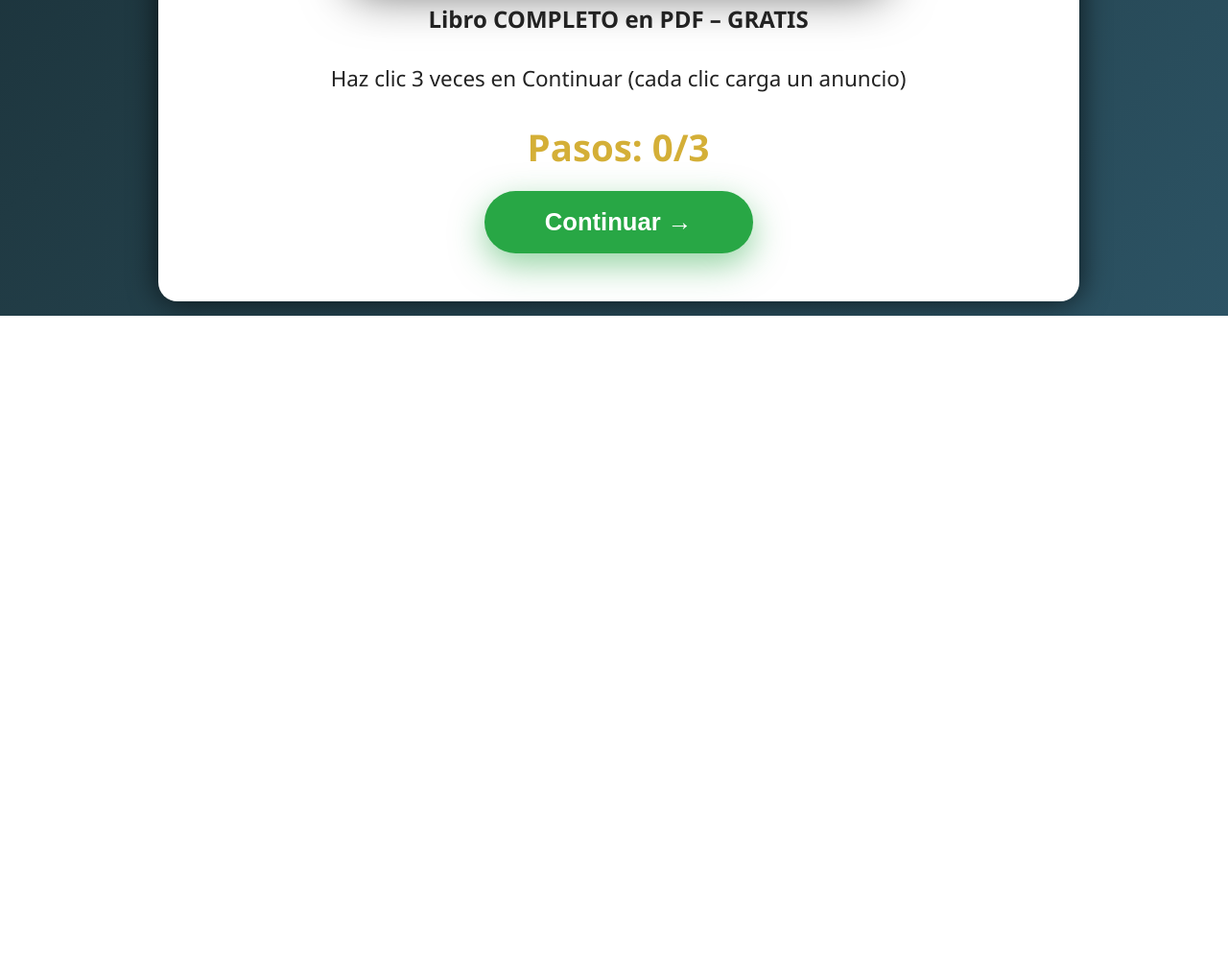
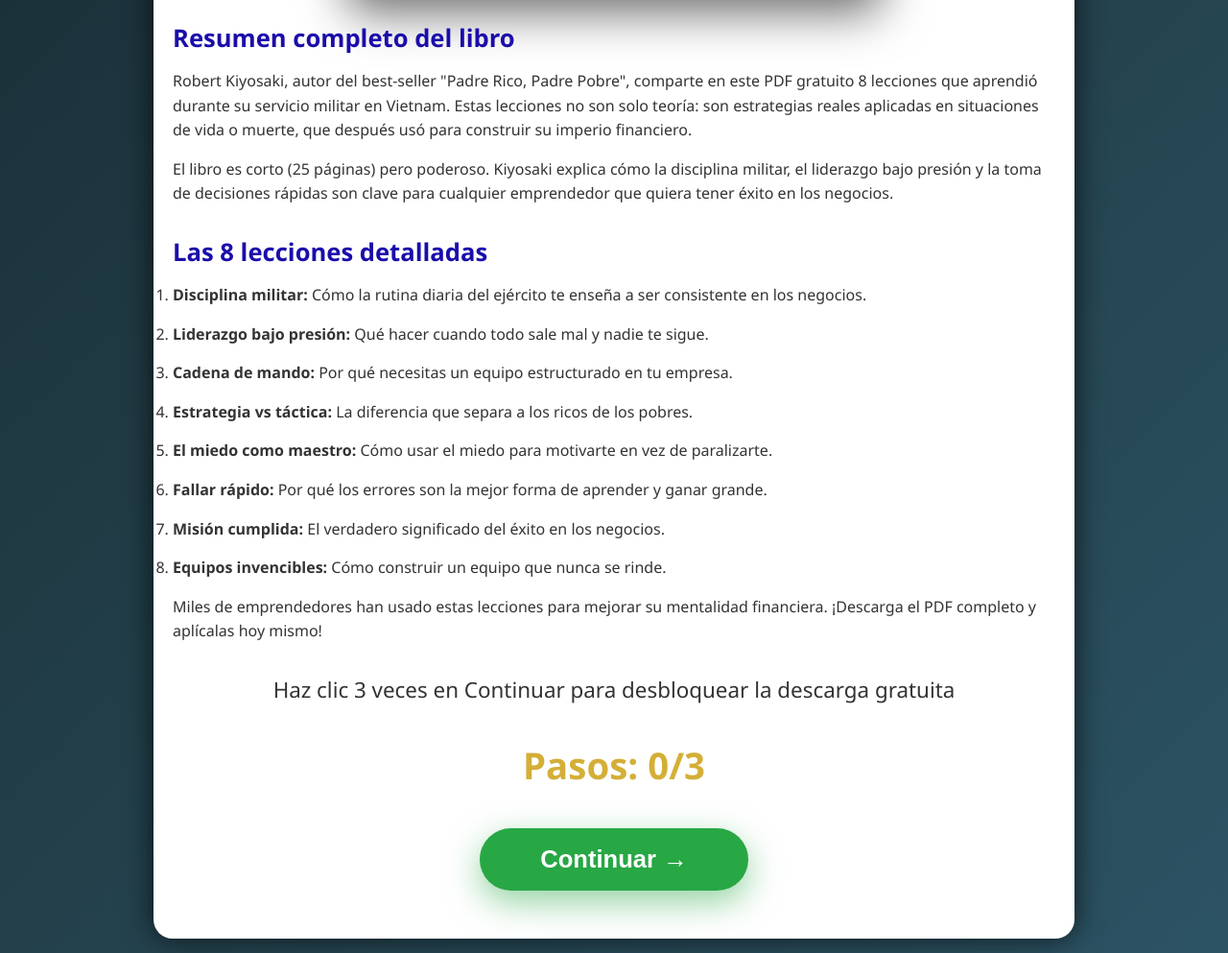
Before and after one commit to jack-panter/libros, a plain HTML site: page index.html in a window 1280 px wide. Shown: the part 1147-2140 px from the top of the page at 96% size. Before the commit the page ends 1476 px from the top, so only its background shows below. Drawn offline with Linux system fonts and the light colour scheme.

Commit message:
Update index.html

```diff
--- a/index.html
+++ b/index.html
@@ -1,29 +1,33 @@
-<<!DOCTYPE html>
+<!DOCTYPE html>
 <html lang="es">
 <head>
   <meta charset="UTF-8">
   <meta name="viewport" content="width=device-width, initial-scale=1.0">
   <title>8 Lecciones de Liderazgo Militar para Emprendedores - Robert Kiyosaki [PDF Gratis]</title>
-  <meta name="description" content="Descarga gratis el PDF completo de 8 Lecciones de Liderazgo Militar para Emprendedores de Robert Kiyosaki.">
+  <meta name="description" content="Descarga gratis el PDF oficial de 8 Lecciones de Liderazgo Militar para Emprendedores de Robert Kiyosaki. Resumen completo y lecciones detalladas.">
 
   <script async src="https://pagead2.googlesyndication.com/pagead/js/adsbygoogle.js?client=ca-pub-9410088002968295"
      crossorigin="anonymous"></script>
 
   <style>
+    /* Tu estilo anterior igual, lo mantengo para no romper nada */
     *{box-sizing:border-box;margin:0;padding:0}
     body{font-family:'Segoe UI',sans-serif;background:linear-gradient(135deg,#0f2027,#203a43,#2c5364);color:#fff;min-height:100vh;display:flex;align-items:center;justify-content:center;padding:15px}
     .container{max-width:960px;width:100%;background:#fff;color:#222;border-radius:20px;overflow:hidden;box-shadow:0 0 30px rgba(0,0,0,0.7)}
     .header{background:#d4af37;padding:40px 20px;text-align:center;color:#000}
     .header h1{font-size:2.2rem;line-height:1.2}
-    .content{padding:30px 20px;text-align:center}
-    img{max-width:100%;height:auto;border-radius:16px;box-shadow:0 20px 50px rgba(0,0,0,0.6);margin:30px auto}
-    .btn{background:#28a745;color:#fff;padding:18px 50px;font-size:1.6rem;border:none;border-radius:50px;cursor:pointer;font-weight:bold;box-shadow:0 12px 35px rgba(40,167,69,0.5);margin:20px auto;display:inline-block;min-width:280px;text-decoration:none}
+    .content{padding:30px 20px;text-align:left;color:#333}
+    img{max-width:100%;height:auto;border-radius:16px;box-shadow:0 20px 50px rgba(0,0,0,0.6);margin:30px auto;display:block}
+    h2,h3{margin:30px 0 15px;color:#1a0dab;font-size:1.6rem}
+    p,li{line-height:1.6;margin-bottom:15px}
+    .btn{background:#28a745;color:#fff;padding:18px 50px;font-size:1.6rem;border:none;border-radius:50px;cursor:pointer;font-weight:bold;box-shadow:0 12px 35px rgba(40,167,69,0.5);margin:20px auto;display:inline-block;min-width:280px;text-decoration:none;text-align:center}
     .btn:hover{background:#218838}
-    .descarga{display:none;margin-top:40px}
+    .descarga{display:none;margin-top:40px;text-align:center}
     .descarga .btn{background:#d4af37;color:#000;font-size:2rem;padding:25px 80px}
-    .anuncio{margin:50px 0;display:none} /* ocultos al inicio */
+    .anuncio{margin:50px 0;display:none;text-align:center}
     @media (max-width:480px){
-      .header h1{font-size:1.8rem}.header,.content{padding:25px 15px}
+      .header h1{font-size:1.8rem}
+      .header,.content{padding:25px 15px}
       .btn{font-size:1.4rem;padding:16px 40px;min-width:90%}
       .descarga .btn{font-size:1.7rem;padding:20px 60px}
     }
@@ -40,30 +44,49 @@
   <div class="content">
     <img src="portada.jpg" alt="Portada del libro">
 
-    <h2>Libro COMPLETO en PDF – GRATIS</h2>
-    <p style="font-size:1.4rem;margin:30px 0;">Haz clic 3 veces en Continuar (cada clic carga un anuncio)</p>
+    <h2>Resumen completo del libro</h2>
+    <p>Robert Kiyosaki, autor del best-seller "Padre Rico, Padre Pobre", comparte en este PDF gratuito 8 lecciones que aprendió durante su servicio militar en Vietnam. Estas lecciones no son solo teoría: son estrategias reales aplicadas en situaciones de vida o muerte, que después usó para construir su imperio financiero.</p>
+    <p>El libro es corto (25 páginas) pero poderoso. Kiyosaki explica cómo la disciplina militar, el liderazgo bajo presión y la toma de decisiones rápidas son clave para cualquier emprendedor que quiera tener éxito en los negocios.</p>
 
-    <p style="font-size:2.4rem;font-weight:bold;color:#d4af37;">
+    <h2>Las 8 lecciones detalladas</h2>
+    <ol>
+      <li><strong>Disciplina militar:</strong> Cómo la rutina diaria del ejército te enseña a ser consistente en los negocios.</li>
+      <li><strong>Liderazgo bajo presión:</strong> Qué hacer cuando todo sale mal y nadie te sigue.</li>
+      <li><strong>Cadena de mando:</strong> Por qué necesitas un equipo estructurado en tu empresa.</li>
+      <li><strong>Estrategia vs táctica:</strong> La diferencia que separa a los ricos de los pobres.</li>
+      <li><strong>El miedo como maestro:</strong> Cómo usar el miedo para motivarte en vez de paralizarte.</li>
+      <li><strong>Fallar rápido:</strong> Por qué los errores son la mejor forma de aprender y ganar grande.</li>
+      <li><strong>Misión cumplida:</strong> El verdadero significado del éxito en los negocios.</li>
+      <li><strong>Equipos invencibles:</strong> Cómo construir un equipo que nunca se rinde.</li>
+    </ol>
+
+    <p>Miles de emprendedores han usado estas lecciones para mejorar su mentalidad financiera. ¡Descarga el PDF completo y aplícalas hoy mismo!</p>
+
+    <p style="font-size:1.4rem;margin:30px 0;text-align:center;">Haz clic 3 veces en Continuar para desbloquear la descarga gratuita</p>
+
+    <p style="font-size:2.4rem;font-weight:bold;color:#d4af37;text-align:center;">
       Pasos: <span id="contador">0</span>/3
     </p>
 
-    <button class="btn" id="botonAnuncio">Continuar →</button>
+    <div style="text-align:center;">
+      <button class="btn" id="botonAnuncio">Continuar →</button>
+    </div>
 
-    <!-- ANUNCIO 1 (aparece en el clic 1) -->
+    <!-- ANUNCIO 1 -->
     <div class="anuncio" id="ad1">
       <ins class="adsbygoogle" style="display:block" data-ad-client="ca-pub-9410088002968295"
            data-ad-slot="4832567890" data-ad-format="auto" data-full-width-responsive="true"></ins>
       <script>(adsbygoogle = window.adsbygoogle || []).push({});</script>
     </div>
 
-    <!-- ANUNCIO 2 (aparece en el clic 2) -->
+    <!-- ANUNCIO 2 -->
     <div class="anuncio" id="ad2">
       <ins class="adsbygoogle" style="display:block" data-ad-client="ca-pub-9410088002968295"
            data-ad-slot="7293845610" data-ad-format="auto" data-full-width-responsive="true"></ins>
       <script>(adsbygoogle = window.adsbygoogle || []).push({});</script>
     </div>
 
-    <!-- ANUNCIO 3 (aparece en el clic 3) -->
+    <!-- ANUNCIO 3 -->
     <div class="anuncio" id="ad3">
       <ins class="adsbygoogle" style="display:block" data-ad-client="ca-pub-9410088002968295"
            data-ad-slot="1122334455" data-ad-format="auto" data-full-width-responsive="true"></ins>
@@ -71,7 +94,7 @@
     </div>
 
     <div class="descarga" id="descarga">
-      <h2 style="color:#28a745">¡DESCARGA DESBLOQUEADA!</h2>
+      <h2 style="color:#28a745;text-align:center">¡DESCARGA DESBLOQUEADA!</h2>
       <a href="8 lecciones de liderazgo militar para emprendedores- Robert T. Kiyosaki.pdf" download class="btn">
         DESCARGAR PDF AHORA
       </a>
@@ -85,7 +108,6 @@
     paso++;
     document.getElementById('contador').textContent = paso;
 
-    // Muestra el anuncio correspondiente
     if (paso === 1) document.getElementById('ad1').style.display = 'block';
     if (paso === 2) document.getElementById('ad2').style.display = 'block';
     if (paso === 3) {
```
